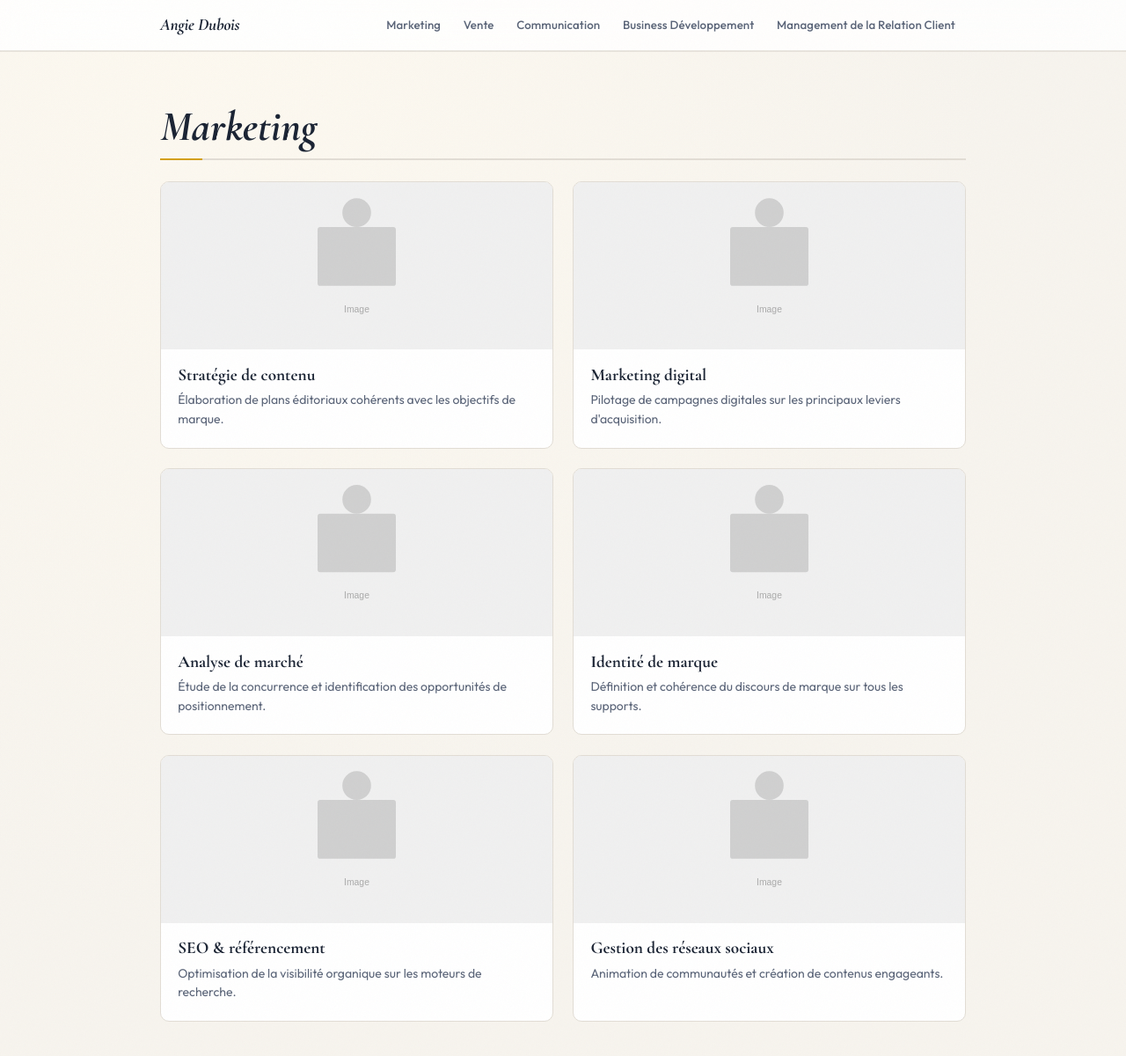
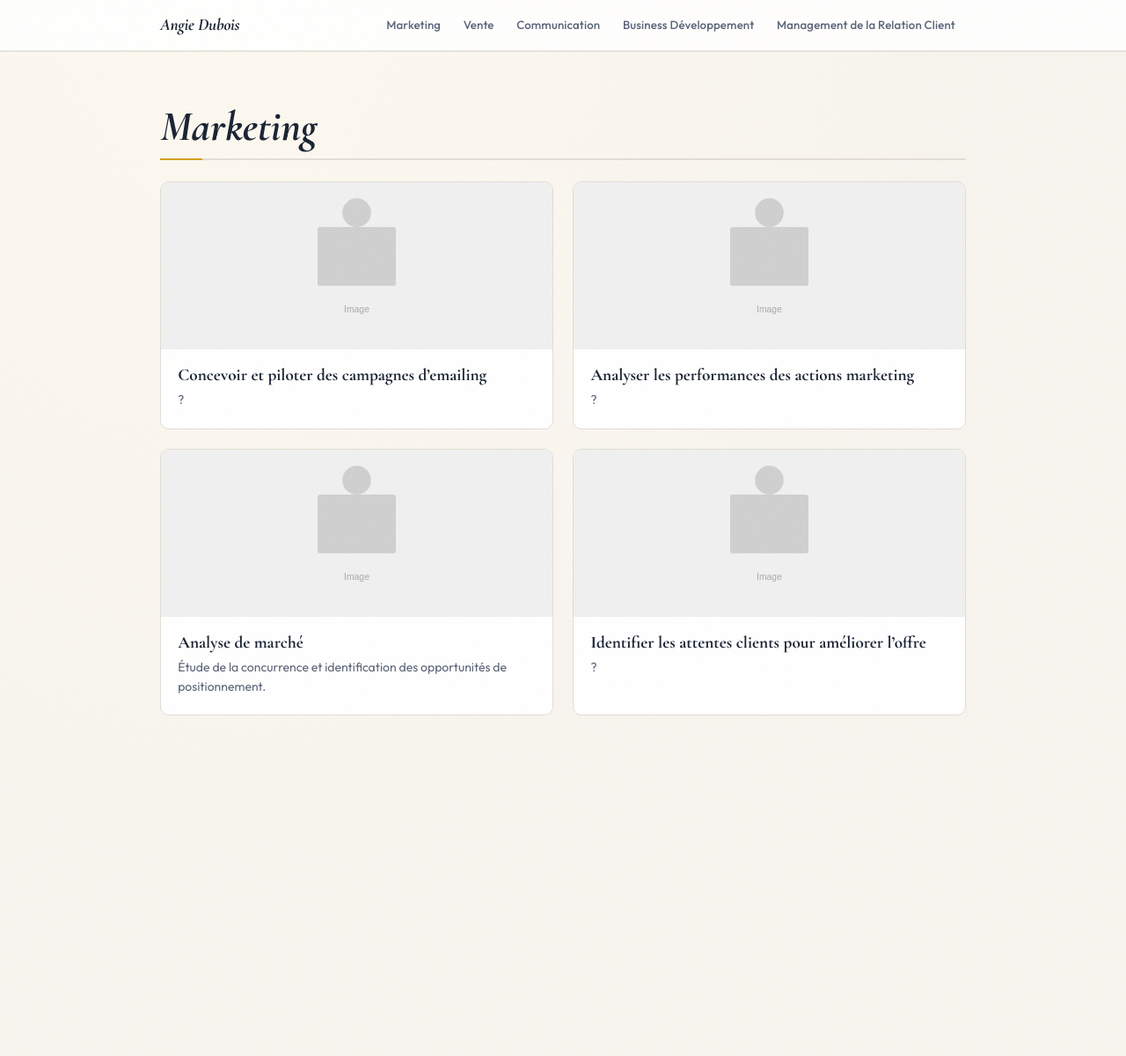
Before and after one commit to t-richard/angie, a Jekyll site: the page built from marketing.html, in a window 1280 px wide and 1225 px high. Shown: the top 1200 px of the window at 88% size. Built offline with Jekyll 4.4.1, drawn with Linux system fonts in a browser that asks for light colours.

Commit message:
angie marketing

```diff
--- a/_data/marketing.yml
+++ b/_data/marketing.yml
@@ -2,32 +2,22 @@ title: "Marketing"
 slug: "marketing"
 competences:
   - id: "marketing-1"
-    title: "Stratégie de contenu"
-    summary: "Élaboration de plans éditoriaux cohérents avec les objectifs de marque."
-    body: "Définition d'une stratégie de contenu alignée sur les cibles marketing : personas, calendrier éditorial, choix des canaux (blog, réseaux sociaux, emailing). Mesure de la performance via des KPIs adaptés (taux d'engagement, trafic organique, conversions)."
+    title: "Concevoir et piloter des campagnes d’emailing"
+    summary: "?"
+    body: "Chez SOFRATEL Entreprise Adaptée, j’ai participé à la mise en place de campagnes d’emailing destinées à développer la visibilité de l’entreprise et à générer de nouveaux contacts. J’ai contribué à la création des messages, à la constitution des bases de données sur Google Sheets ainsi qu’au suivi des résultats obtenus."
     image: "/assets/images/placeholder.svg"
   - id: "marketing-2"
-    title: "Marketing digital"
-    summary: "Pilotage de campagnes digitales sur les principaux leviers d'acquisition."
-    body: "Gestion de campagnes SEA (Google Ads), social ads (Meta, LinkedIn) et emailing. Optimisation des budgets, A/B testing des visuels et messages, analyse des résultats et ajustements en continu pour maximiser le ROI."
+    title: "Analyser les performances des actions marketing"
+    summary: "?"
+    body: "L’analyse des résultats constitue une étape essentielle dans toute action marketing. Lors de mes campagnes d’emailing, j’ai suivi différents indicateurs tels que les taux d’ouverture, les clics ou encore les retours obtenus afin d’identifier les axes d’amélioration possibles. Cette démarche permet d’optimiser les actions futures et d’améliorer leur efficacité."
     image: "/assets/images/placeholder.svg"
   - id: "marketing-3"
     title: "Analyse de marché"
     summary: "Étude de la concurrence et identification des opportunités de positionnement."
-    body: "Réalisation d'études de marché qualitatives et quantitatives : benchmarks concurrentiels, analyses SWOT, interviews clients. Restitution des insights sous forme de recommandations stratégiques actionnables."
+    body: "Réalisation d'études de marché qualitatives et quantitatives durant mes différentes expériences professionnels"
     image: "/assets/images/placeholder.svg"
   - id: "marketing-4"
-    title: "Identité de marque"
-    summary: "Définition et cohérence du discours de marque sur tous les supports."
-    body: "Travail sur le positionnement, la tonalité et la charte graphique. Garantie de la cohérence de la marque à travers les différents points de contact : site web, réseaux sociaux, supports print et présentations commerciales."
+    title: "Identifier les attentes clients pour améliorer l’offre"
+    summary: "?"
+    body: "Grâce aux échanges réguliers avec les clients en point de vente, j’ai pu identifier plusieurs besoins récurrents et les transmettre aux responsables de l’entreprise. Cette remontée d’informations a notamment contribué à la réflexion autour de nouveaux formats de produits répondant davantage aux attentes des consommateurs."
     image: "/assets/images/placeholder.svg"
-  - id: "marketing-5"
-    title: "SEO & référencement"
-    summary: "Optimisation de la visibilité organique sur les moteurs de recherche."
-    body: "Audit SEO technique et éditorial, recherche de mots-clés, optimisation des balises et du maillage interne. Suivi des positions et du trafic via Google Search Console et des outils tiers pour améliorer la visibilité sur le long terme."
-    image: "/assets/images/placeholder.svg"
-  - id: "marketing-6"
-    title: "Gestion des réseaux sociaux"
-    summary: "Animation de communautés et création de contenus engageants."
-    body: "Élaboration et exécution d'une stratégie social media : création de contenus (visuels, vidéos courtes, carrousels), programmation, modération et analyse des statistiques. Développement de la notoriété et de l'engagement des communautés."
-    image: "/assets/images/placeholder.svg"
```
